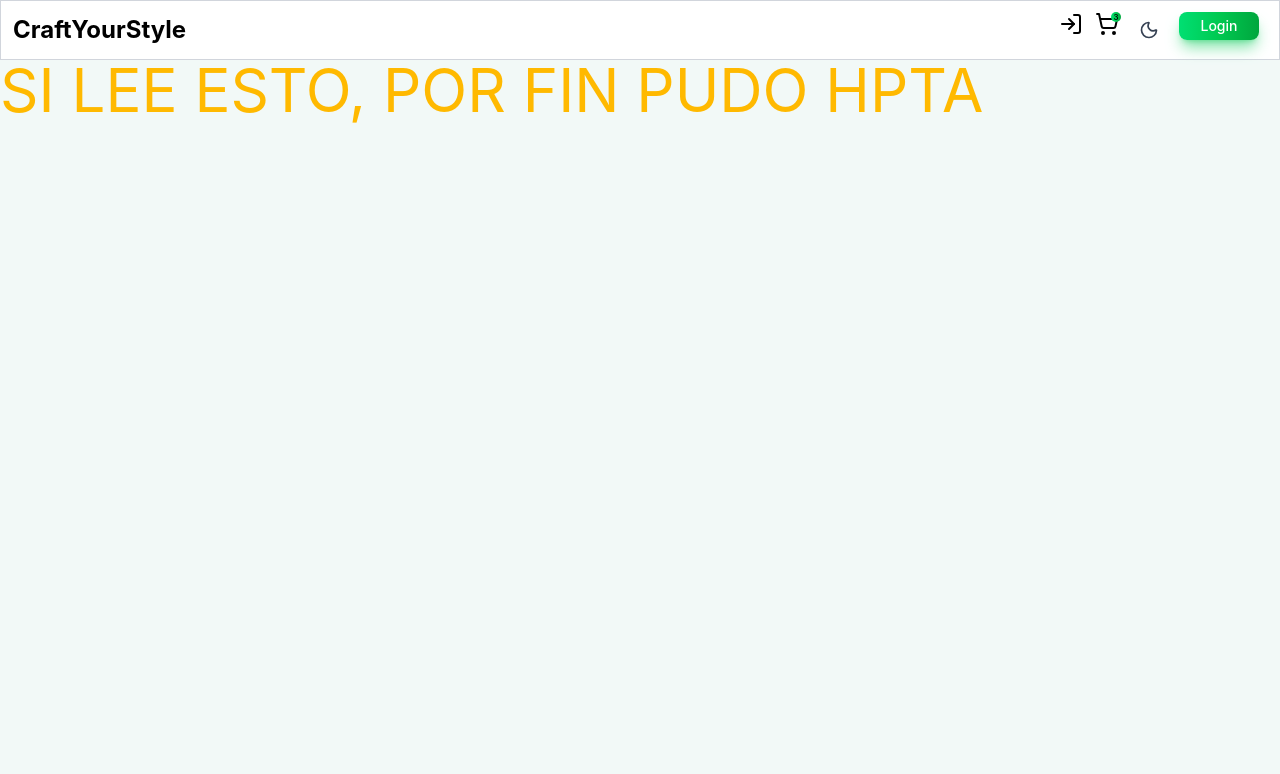
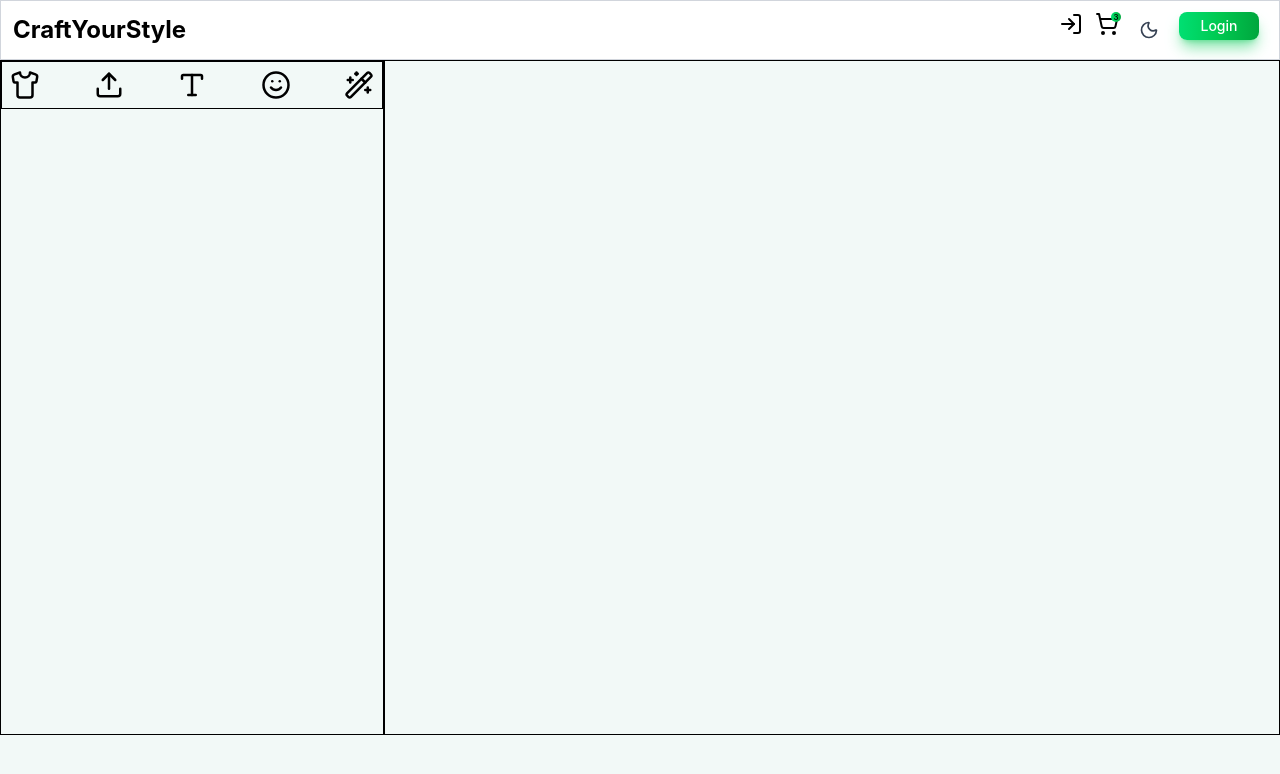
Before and after one commit to ordogens/Cliente-Proyecto-Sena, a React (Vite) app: page /personalizacion in a window 1280 px wide. Shown: the top 774 px of the page. Built offline with nearby package versions, Linux system fonts and the light colour scheme.

Commit message:
dando el primer respiro a la personalizacion

```diff
--- a/src/pages/Personalizacion.tsx
+++ b/src/pages/Personalizacion.tsx
@@ -1,10 +1,22 @@
+import { Shirt, Upload, Type, Smile, WandSparkles } from "lucide-react";
 
+export const Personalizacion = () => {
+  return (
+    <article className="h-[675px] bg-[#f2f9f7] flex">
+      <section className="w-[30%] h-full  border-1 border-black flex flex-col">
 
-export  const Personalizacion = () => {
-  return (
-    <div>
-        <h1 className="text-6xl text-amber-400">SI LEE ESTO, POR FIN PUDO HPTA</h1>
+        <section className="border-1 border-black w-full h-[3rem] flex justify-between items-center p-2">
+          <Shirt color="black"  size={30}/>
+          <Upload color="black" size={30}/>
+          <Type color="black"   size={30}/>
+          <Smile color="black"  size={30}/>
+          <WandSparkles color="black" size={30}/>
+        </section>
 
-    </div>
-  )
-}
+      </section>
+      <section className="w-[70%] h-full  border-1 border-black">
+
+      </section>
+    </article>
+  );
+};
```
